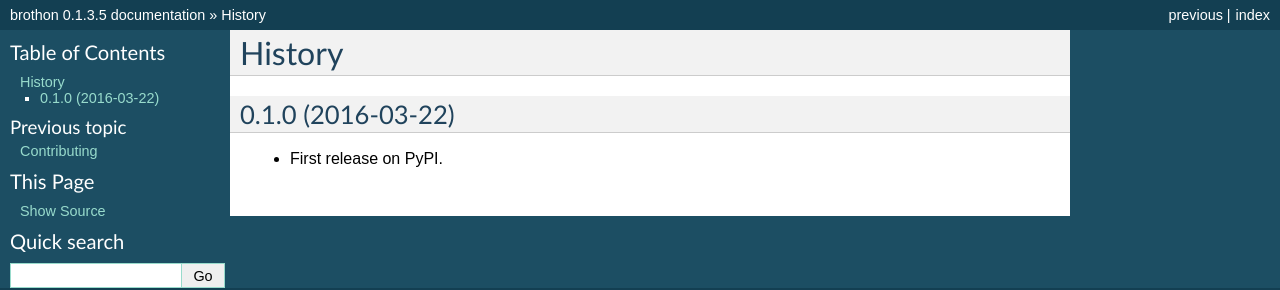
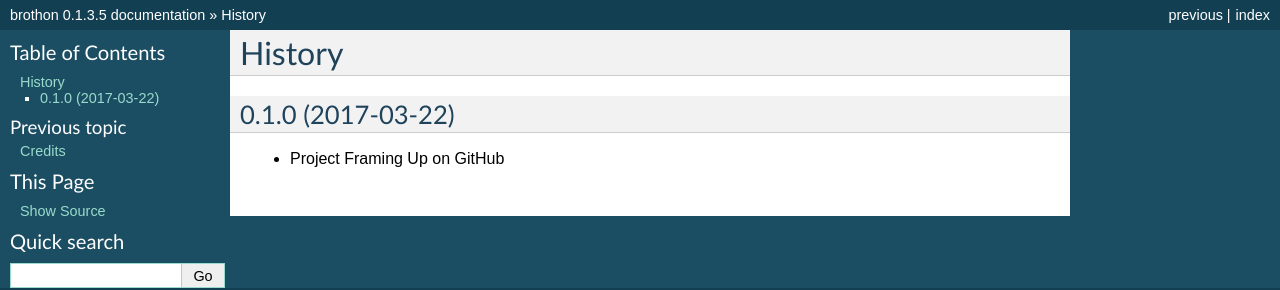
Before and after one commit to SuperCowPowers/zat, a Sphinx documentation site: the page built from docs/history.rst, in a window 1280 px wide. Shown: the top 290 px of the page. Built offline with Sphinx 7.4.7, drawn with Linux system fonts in a browser that asks for light colours; pages that are not in the unit, such as notebooks, are missing from menus.

Commit message:
doc reorg

```diff
--- a/HISTORY.rst
+++ /dev/null
@@ -1,9 +0,0 @@
-.. :changelog:
-
-History
--------
-
-0.1.0 (2016-03-22)
-++++++++++++++++++
-
-* First release on PyPI.
--- a/docs/examples.rst
+++ b/docs/examples.rst
@@ -6,8 +6,8 @@ To use Bro Python Utilities in a project::
 
 	import brothon
 
-Example 1
----------
+BroLog to Python
+----------------
 See brothon/examples/bro_log_pprint.py for full code listing.
 
 .. code-block:: python
--- a/docs/history.rst
+++ b/docs/history.rst
@@ -1 +1,9 @@
-.. include:: ../HISTORY.rst
+.. :changelog:
+
+History
+-------
+
+0.1.0 (2017-03-22)
+++++++++++++++++++
+
+* Project Framing Up on GitHub
```
Also changed, not shown: docs/installation.rst (deleted, +0 -12 lines), setup.py (+7 -7 lines), docs/authors.rst (renamed from AUTHORS.rst).
